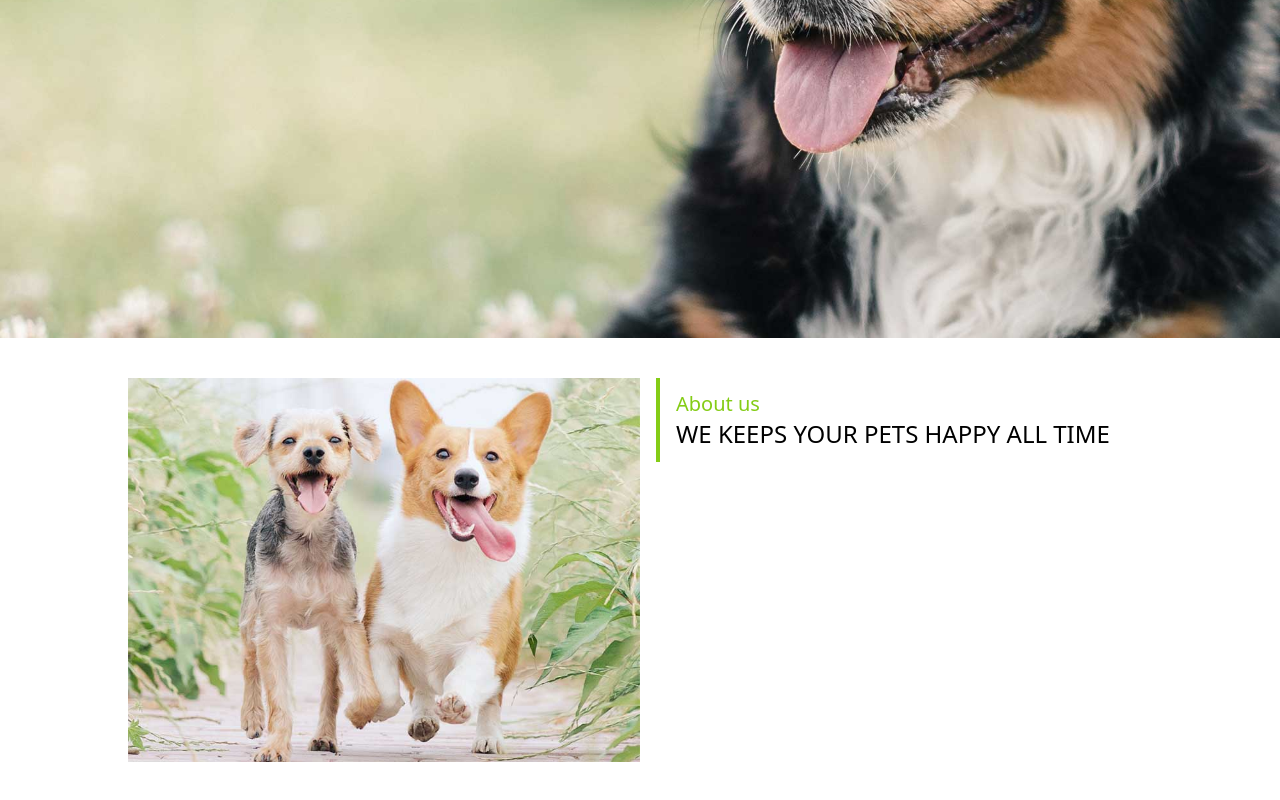
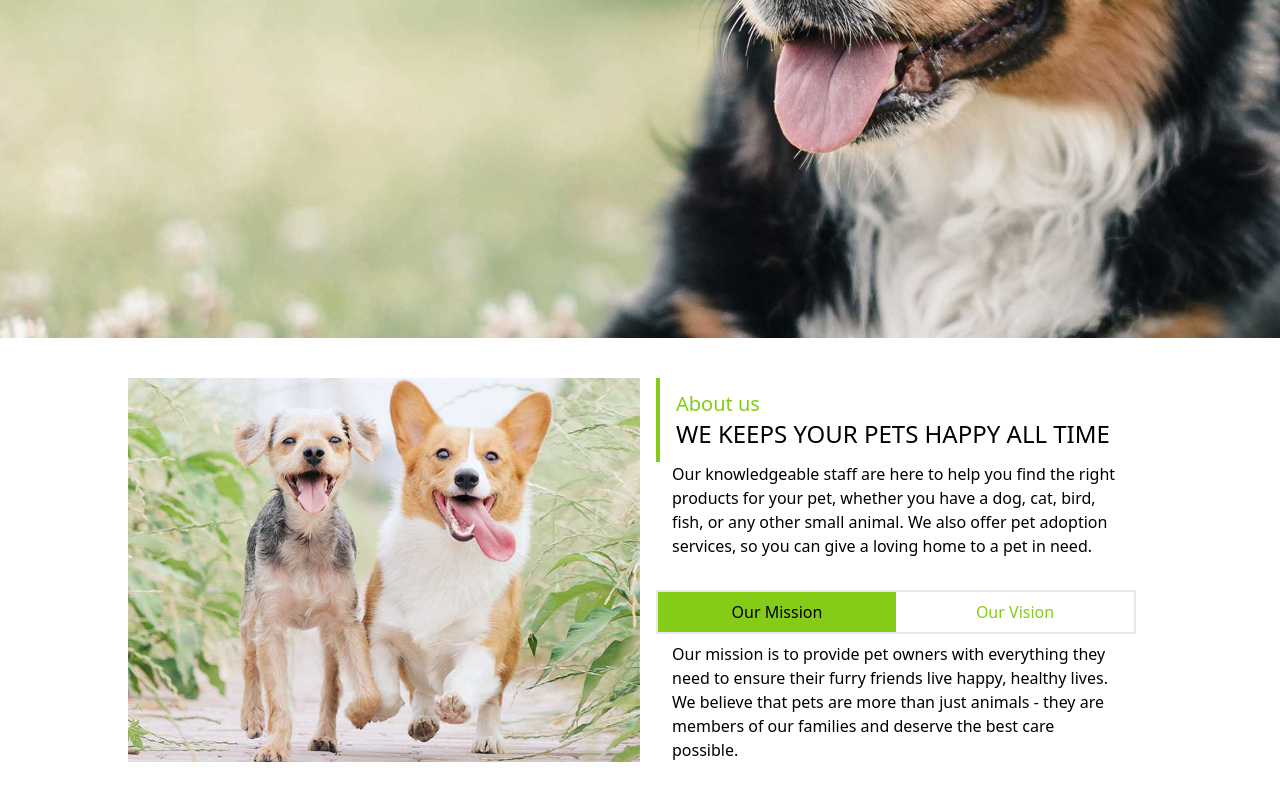
Before and after one commit to surendraSinghKamboj/shopcy, a Next.js app: page / in a window 1280 px wide. Shown: the part 534-1334 px from the top of the page. Built offline with nearby package versions, Linux system fonts and the light colour scheme.

Commit message:
homepage div 2

```diff
--- a/src/pages/index.js
+++ b/src/pages/index.js
@@ -2,9 +2,16 @@
 import Head from "next/head";
 import Image from "next/image";
 import hero from "../../assets/hero.jpg";
-import about from "../../assets/about.jpg"
+import about from "../../assets/about.jpg";
+import { useState } from "react";
 
 export default function Home() {
+  const [About, setAbout] = useState("mission");
+
+  const deactive = "w-[100%] h-[40px] bg-white text-lime-500";
+
+  const active = "w-[100%] h-[40px]  bg-lime-500 text-whit";
+
   return (
     <>
       <Head>
@@ -14,9 +21,9 @@ export default function Home() {
         <link rel="icon" href="/favicon.ico" />
       </Head>
       <main>
-
-
-        <div id="about"
+        {/* div 1 */}
+        <div
+          id="about"
           className="h-[90vh] flex-col justify-center bg-cover"
           style={{ backgroundImage: `url(${hero.src})` }}
         >
@@ -31,15 +38,53 @@ export default function Home() {
           </p>
         </div>
 
+        {/* div 2 */}
 
-        <div className="my-10 w-[80%] m-auto portrait:flex portrait:flex-col flex">
-          <div className="w-[50%]">
+        <div className="my-10 w-[80%] m-auto portrait:w-[100%] portrait:flex portrait:flex-col flex">
+          <div className="w-[50%] portrait:w-[100%]">
             <Image src={about} alt={"about"} className="w-[100%] " />
           </div>
-          <div className="w-[50%]">
+          <div className="w-[50%] portrait:w-[100%] portrait:my-4">
             <div className="flex mx-4 justify-center flex-col border-l-4 py-3 border-l-lime-500">
               <h3 className="text-lime-500 text-xl mx-4">About us</h3>
-              <p className="uppercase mx-4 text-2xl">we keeps your pets happy all time</p>
+              <p className="uppercase mx-4 text-2xl">
+                we keeps your pets happy all time
+              </p>
+            </div>
+            <div>
+              <p className="mx-8">
+                Our knowledgeable staff are here to help you find the right
+                products for your pet, whether you have a dog, cat, bird, fish,
+                or any other small animal. We also offer pet adoption services,
+                so you can give a loving home to a pet in need.
+              </p>
+            </div>
+            <div>
+              <div className="flex mt-8 mx-4 border-2">
+                <div className="w-[50%]">
+                  <button
+                    className={About === "mission" ? active : deactive}
+                    onClick={() => setAbout("mission")}
+                  >
+                    Our Mission
+                  </button>
+                </div>
+                <div className="w-[50%]">
+                  <button
+                    className={About === "vision" ? active : deactive}
+                    onClick={() => setAbout("vision")}
+                  >
+                    Our Vision
+                  </button>
+                </div>
+              </div>
+            </div>
+            <div>
+              <p className="mx-8 my-2">
+                {About === "mission"
+                  ? "Our mission is to provide pet owners with everything they need to ensure their furry friends live happy, healthy lives. We believe that pets are more than just animals - they are members of our families and deserve the best care possible."
+                  : "Lorem ipsum dolor sit amet consectetur adipisicing elit. Nihil excepturi quae eveniet asperiores suscipit! Placeat perspiciatis rerum architecto quasi rem eos atque sapiente dolorum repudiandae quaerat at dolorem harum ducimus unde sint"}
+              </p>
             </div>
           </div>
         </div>
```
